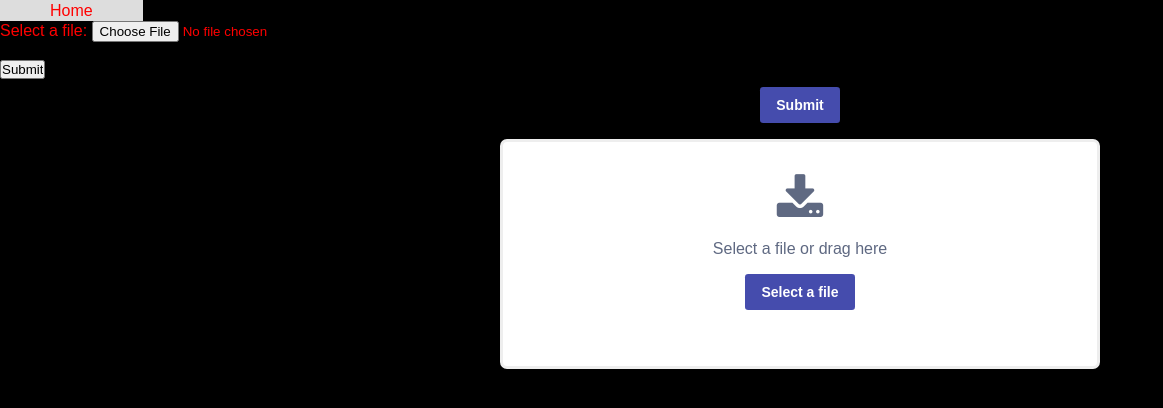
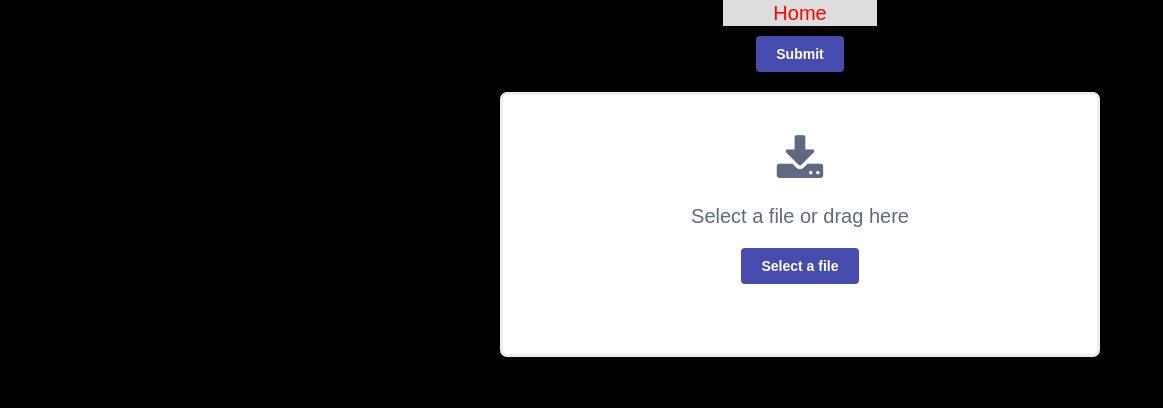
Before and after one commit to PopescuAndrei22/Minishark, an Electron app: page src/index.html in a window 1600 px wide. Shown: the whole page, without its empty margins (0-1163 px from the left). Drawn offline with Linux system fonts and the light colour scheme.

Commit message:
Minor update
Fixed a bug

```diff
--- a/src/index.html
+++ b/src/index.html
@@ -9,7 +9,7 @@
 
     <link rel="stylesheet" href="main.css">
     <link rel="stylesheet" href="uploadFile.css">
-
+    <link rel="stylesheet" href="themes.css">
 
     <script src="scripts.js"></script>
     <script src="uploadFile.js"></script>
@@ -31,18 +31,18 @@
     <div id="classic"></div>
 
       <!-- Upload  -->
-<form id="file-upload-form" class="uploader" style="text-align: center;">
+<!-- <form id="file-upload-form" class="uploader" style="text-align: center;">
     <input id="file-upload" type="file" name="fileUpload"/>
     <input class="btn btn-primary" type="button" value="Submit" onclick="check()">
 
     <label for="file-upload" id="file-drag">
       <div id="start">
         <i class="fa fa-download" aria-hidden="true"></i>
-        <div>Select a file or drag here</div>
-        <span id="file-upload-btn" class="btn btn-primary">Select a file</span>
+        <div id="select-file-name">Select a file or drag here</div>
+        <span id="file-upload-btn" class="btn btn-primary" onclick="getFileName()">Select a file</span>
       </div>
     </label>
-  </form>
+  </form> -->
 <!--
     <div class="table-container">
         <table id="printDataTable">
--- a/src/main.css
+++ b/src/main.css
@@ -3,6 +3,8 @@
     padding:0;
     box-sizing:border-box;
     font-family: sans-serif;
+    font-size: 20px;
+    text-align: center;
 }
 
  body {
@@ -14,7 +16,6 @@ table {
     width: 100%;
     border-collapse: collapse;
     font-family: Arial, sans-serif;
-    font-size: 12px;
 }
 
 th, td {
--- a/src/scripts.js
+++ b/src/scripts.js
@@ -58,16 +58,8 @@ function displayInfoData(hexValues, readableString, currentID, event) {
     event.currentTarget.classList.add("selected-row");
   }
 }
-
-function check()
-{
-  const fileInput = document.getElementById("file-upload");
-    const filePath = fileInput.files[0].path;
-
-    console.log(filePath);
-}
   function submitForm() {
-    const fileInput = document.getElementById("myfile");
+    const fileInput = document.getElementById("file-upload");
     const filePath = fileInput.files[0].path;
 
     addTab(filePath);
@@ -97,10 +89,17 @@ function check()
 
     const tableContainer = document.createElement('div');
     tableContainer.innerHTML = `
-    <form>
-    <label for="myfile">Select a file:</label>
-    <input type="file" id="myfile" name="myfile"><br><br>
-    <input class="add-tab-btn" type="button" value="Submit" onclick="submitForm()">
+    <form id="file-upload-form" class="uploader" style="text-align: center;">
+    <input id="file-upload" type="file" name="fileUpload"/>
+    <input class="btn btn-primary" type="button" value="Submit" onclick="submitForm()">
+
+    <label for="file-upload" id="file-drag">
+      <div id="start">
+        <i class="fa fa-download" aria-hidden="true"></i>
+        <div id="select-file-name">Select a file or drag here</div>
+        <span id="file-upload-btn" class="btn btn-primary" onclick="getFileName()">Select a file</span>
+      </div>
+    </label>
   </form>
 `;
 
@@ -123,7 +122,7 @@ tabContent[0] = tableContainer;
 
     // create tab title and set its text
     const tabTitle = document.createElement('span');
-    tabTitle.textContent = `Tab ${tabCounter}`;
+    tabTitle.textContent = filePath.split('\\').pop();
 
     // create close button for the tab
     const closeButton = document.createElement('span');
--- a/src/uploadFile.js
+++ b/src/uploadFile.js
@@ -0,0 +1,15 @@
+function getFileName()
+{
+  const fileInput = document.getElementById('file-upload');
+
+  fileInput.addEventListener('change', (event) => {
+    const filename = event.target.value.split('\\').pop();
+
+    const updateFileName = document.querySelector('#select-file-name');
+
+    updateFileName.innerHTML = filename;
+
+    // console.log(filename);
+  });
+
+}
```
Also changed, not shown: src/themes.css (added).
